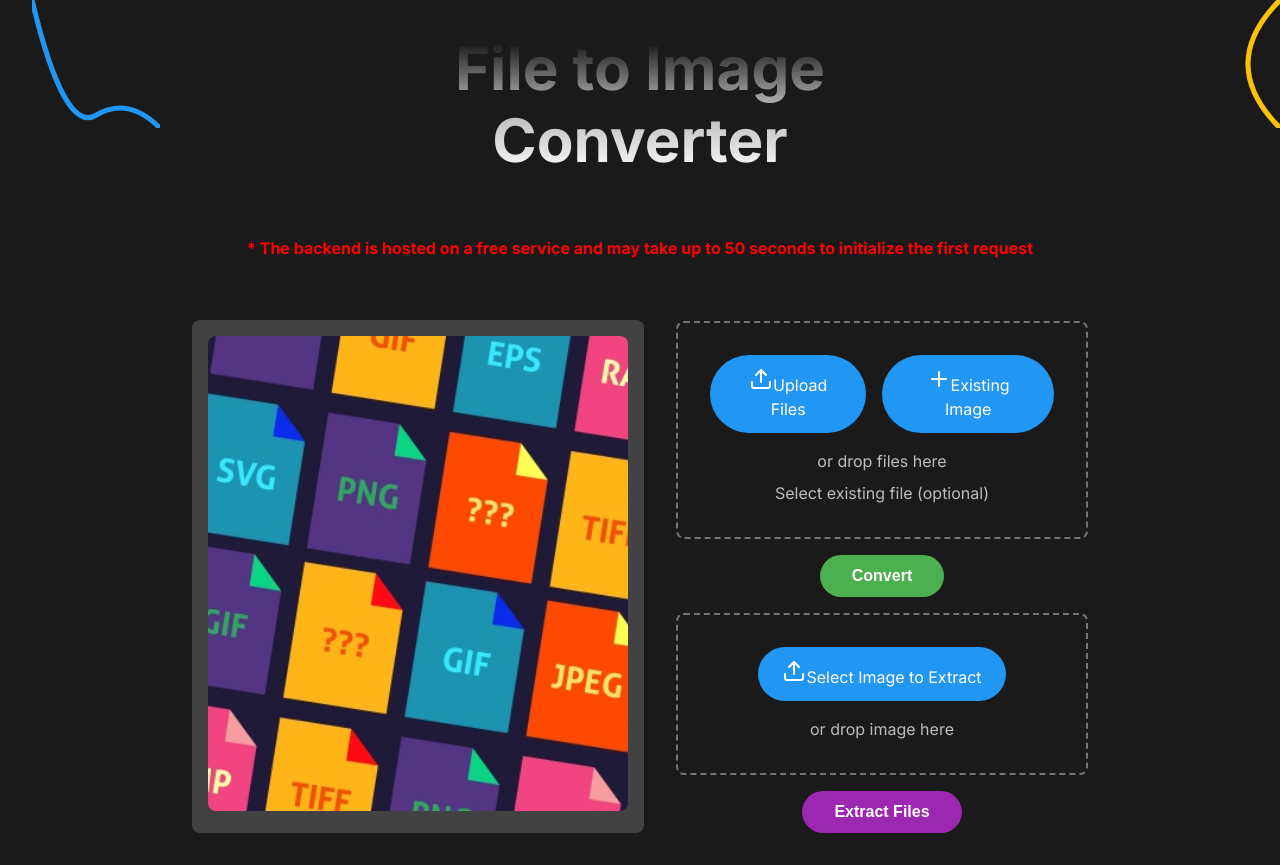
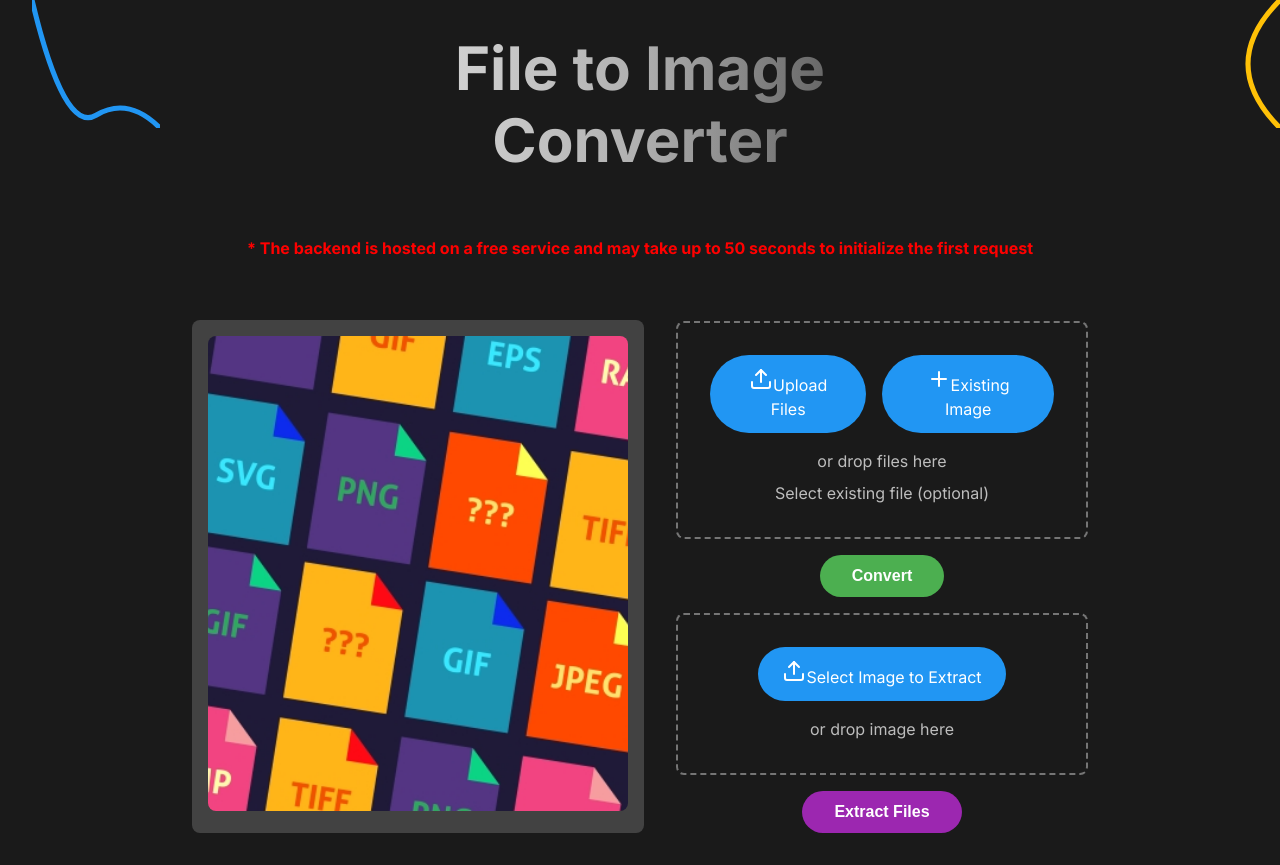
Before and after one commit to ImNotVarun/Files_to_Photos, a React (Vite) app: page / in a window 1280 px wide. Built offline with nearby package versions, Linux system fonts and the light colour scheme; the HTML template or start-up script is replaced by a standard one.

Commit message:
updated the fevicon and the title

```diff
--- a/index.html
+++ b/index.html
@@ -3,7 +3,7 @@
 
 <head>
   <meta charset="UTF-8" />
-  <link rel="icon" type="image/svg+xml" href="/vite.svg" />
+  <link rel="icon" type="image/png" href="./src/assets/favicon-32x32.png" sizes="32x32">
   <meta name="viewport" content="width=device-width, initial-scale=1.0" />
   <title>File to Image Converter</title>
   <link href="https://fonts.googleapis.com/css2?family=Roboto:wght@300;400;500&display=swap" rel="stylesheet">
--- a/src/App.jsx
+++ b/src/App.jsx
@@ -22,7 +22,7 @@ function App() {
         <h1
           className="text-6xl font-bold mb-8"
           style={{
-            background: 'linear-gradient(to top, #ffffff, #b0b0b0, #000000)',
+            background: 'linear-gradient(to right, #ffffff, #b0b0b0, #000000)',
             WebkitBackgroundClip: 'text',
             WebkitTextFillColor: 'transparent',
             textAlign: 'center',
```
Also changed, not shown: src/assets/favicon-32x32.png (added).
